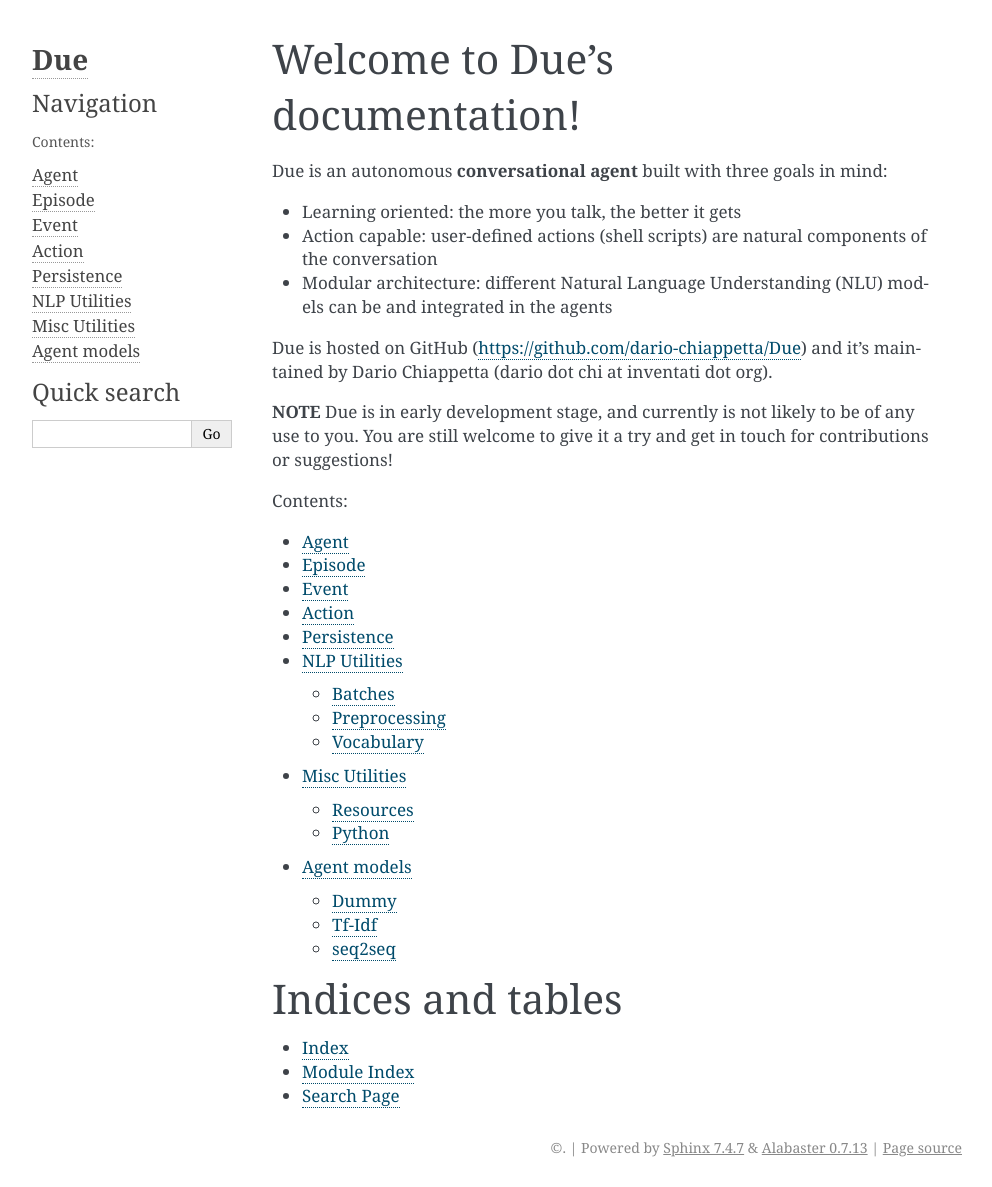
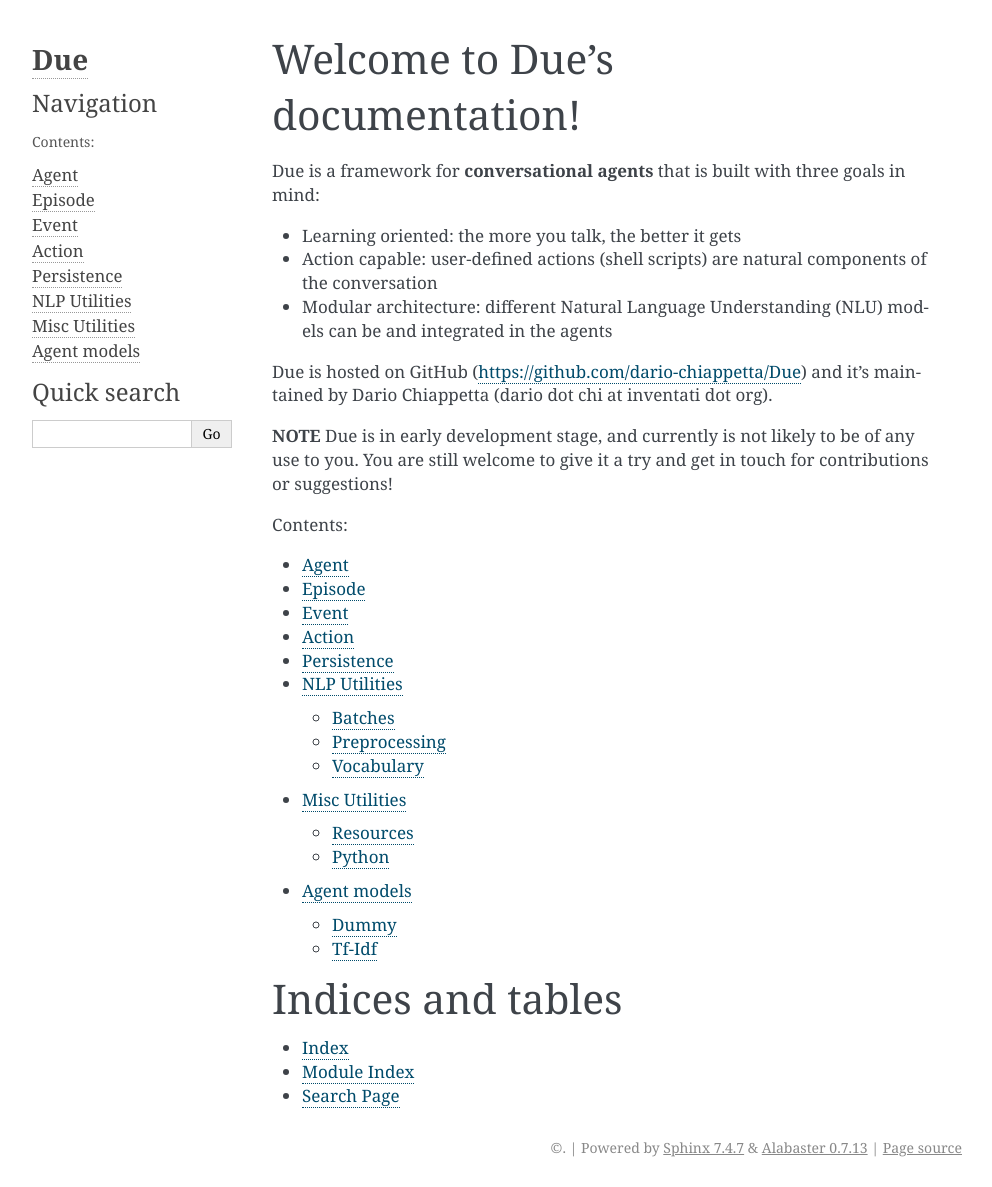
Before and after one commit to dariowho/Due, a Sphinx documentation site: the page built from docs/index.rst, in a window 1280 px wide. Shown: the whole page, without its empty margins (148-1140 px from the left). Built offline with Sphinx 7.4.7, drawn with Linux system fonts in a browser that asks for light colours.

Commit message:
Update documentation (fix #30)

```diff
--- a/docs/index.rst
+++ b/docs/index.rst
@@ -1,7 +1,7 @@
 Welcome to Due's documentation!
 ===============================
 
-Due is an autonomous **conversational agent** built with three goals in mind:
+Due is a framework for **conversational agents** that is built with three goals in mind:
 
 * Learning oriented: the more you talk, the better it gets
 * Action capable: user-defined actions (shell scripts) are natural components of the conversation
```
Also changed, not shown: README.md (+1 -1 lines), docs/models.rst (+1 -6 lines).
